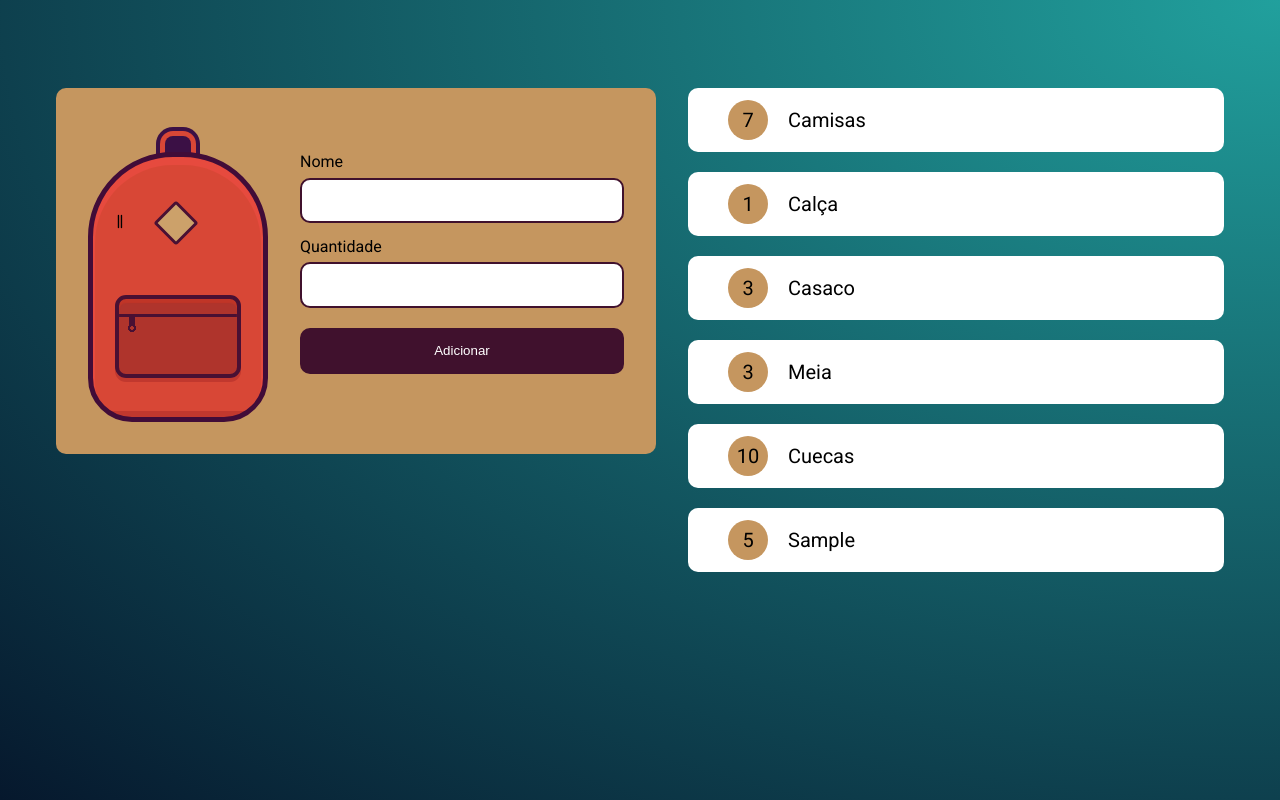
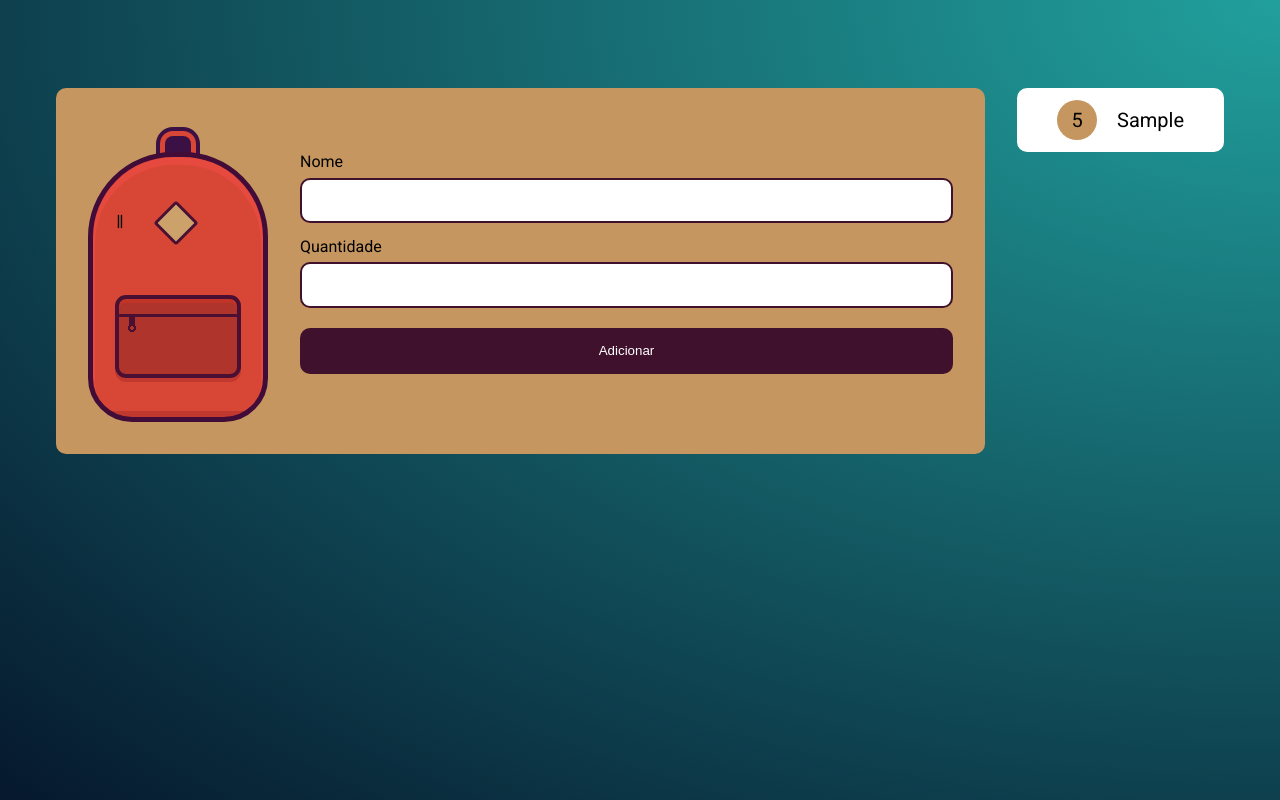
Before and after one commit to Israel-w-costa/mochilaDeViagem-alura, a plain HTML site: page index.html in a window 1280 px wide. Both pictures are taken after typing "Sample", "5" into the empty fields and a click on the input "Adicionar". Drawn offline with Linux system fonts and the light colour scheme.

Commit message:
adicioando dados ao localStorage

```diff
--- a/index.html
+++ b/index.html
@@ -26,11 +26,6 @@
         </div>
 
         <ul class="lista" id="lista">
-            <li class="item"><strong>7</strong>Camisas</li>
-            <li class="item"><strong>1</strong>Calça</li>
-            <li class="item"><strong>3</strong>Casaco</li>
-            <li class="item"><strong>3</strong>Meia</li>
-            <li class="item"><strong>10</strong>Cuecas</li>
         </ul>
     </main>
 </body>
--- a/js/main.js
+++ b/js/main.js
@@ -1,32 +1,56 @@
 const form = document.getElementById ("novoItem")
 const lista = document.getElementById ("lista")
-const itens = []
+const itens = JSON.parse(localStorage.getItem("itens") ) || []
+
+itens.forEach((elemento) => {
+    CriaElemento (elemento)
+
+});
 
 form.addEventListener ('submit', (evento) => {
     evento.preventDefault ()
     const nome = evento.target.elements['nome']
     const quantidade = evento.target.elements['quantidade']
-    CriaElemento (nome.value, quantidade.value)
+    const existe = itens.find( elemento => elemento.nome === nome.value )
+
+    const itemAtual = {
+        "nome": nome.value,
+        "quantidade" : quantidade.value
+    }
+
+    console.log (existe)
+
+    if (existe) {
+        itemAtual.id = existe.id
+        atualizaElementos (itemAtual)
+    } else {
+        itemAtual.id = itens.length
+
+        CriaElemento (itemAtual)
+        itens.push (itemAtual)
+    }
+
+    localStorage.setItem ("itens", JSON.stringify(itens))
+
+
     nome.value = ""
     quantidade.value =""
 } )
 
-function CriaElemento (nome, quantidade) {
+function CriaElemento (item) {
     const novoItem = document.createElement('li')
     novoItem.classList.add("item")
-
     const adicionandoEstilo = document.createElement ('strong')
-    adicionandoEstilo.innerHTML = quantidade
+    adicionandoEstilo.innerHTML = item.quantidade
+    adicionandoEstilo.dataset.id = item.id
     novoItem.appendChild(adicionandoEstilo)
-    novoItem.innerHTML += nome
+    novoItem.innerHTML += item.nome
 
     lista.appendChild(novoItem)
 
-    const itemAtual = {
-        "nome": nome,
-        "quantidade" : quantidade
-    }
-    itens.push (itemAtual)
-    localStorage.setItem ("item", JSON.stringify(itens))
+}
 
+
+function atualizaElementos (item) {
+    document.querySelector("[data-id='"+item.id+"']").innerHTML = item.quantidade
 }
```
